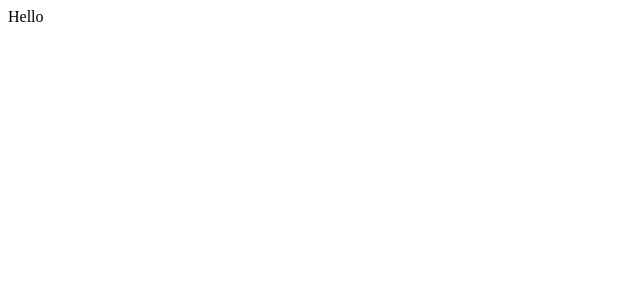
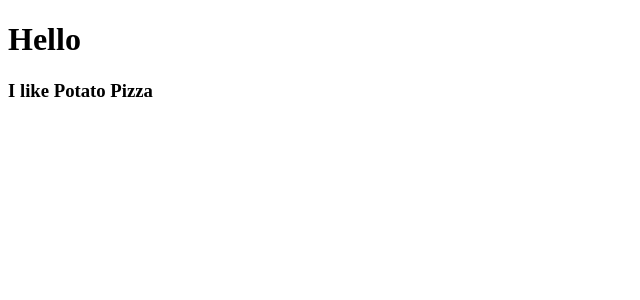
Before and after one commit to zwonlala/movie_app_2020, a React (Create React App) app: page / in a window 1280 px wide. Shown: the top 300 px of the page, without its empty margins (0-640 px from the left). Built offline with nearby package versions, Linux system fonts and the light colour scheme.

Commit message:
Add Potato.js
update readme.md
2.0 lecture complete

```diff
--- a/src/App.js
+++ b/src/App.js
@@ -1,8 +1,12 @@
 import React from 'react';
+import Potato from './Potato.js';
 
 function App() {
   return (
-    <div >Hello </div>
+    <div >
+      <h1>Hello</h1>
+      <Potato />
+    </div>
   );
 }
 
--- /dev/null
+++ b/src/Potato.js
@@ -0,0 +1,9 @@
+import React from "react";
+
+function Potato () {
+    return (
+        <h3>I like Potato Pizza</h3>
+    );
+}
+
+export default Potato;
```
Also changed, not shown: 1 other file (tests, documents, lock files or other folders).
